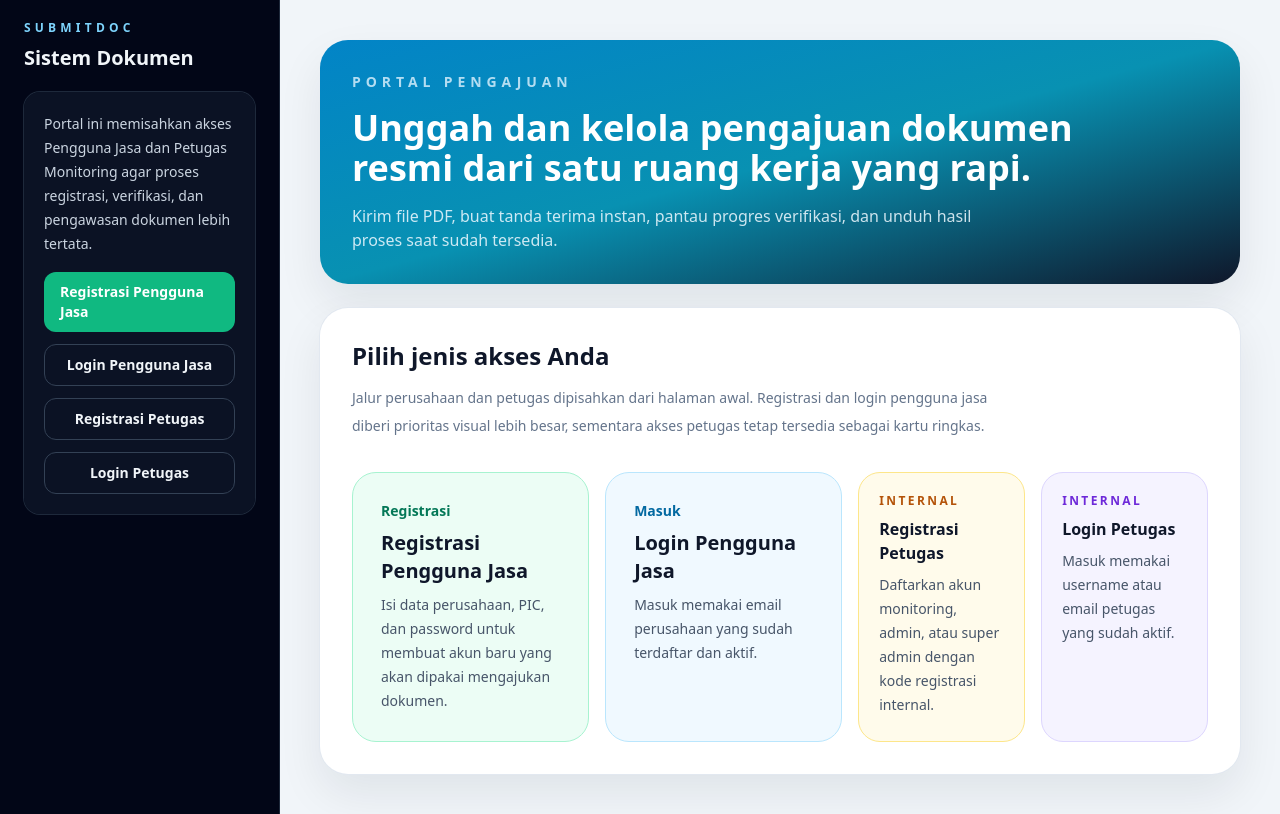
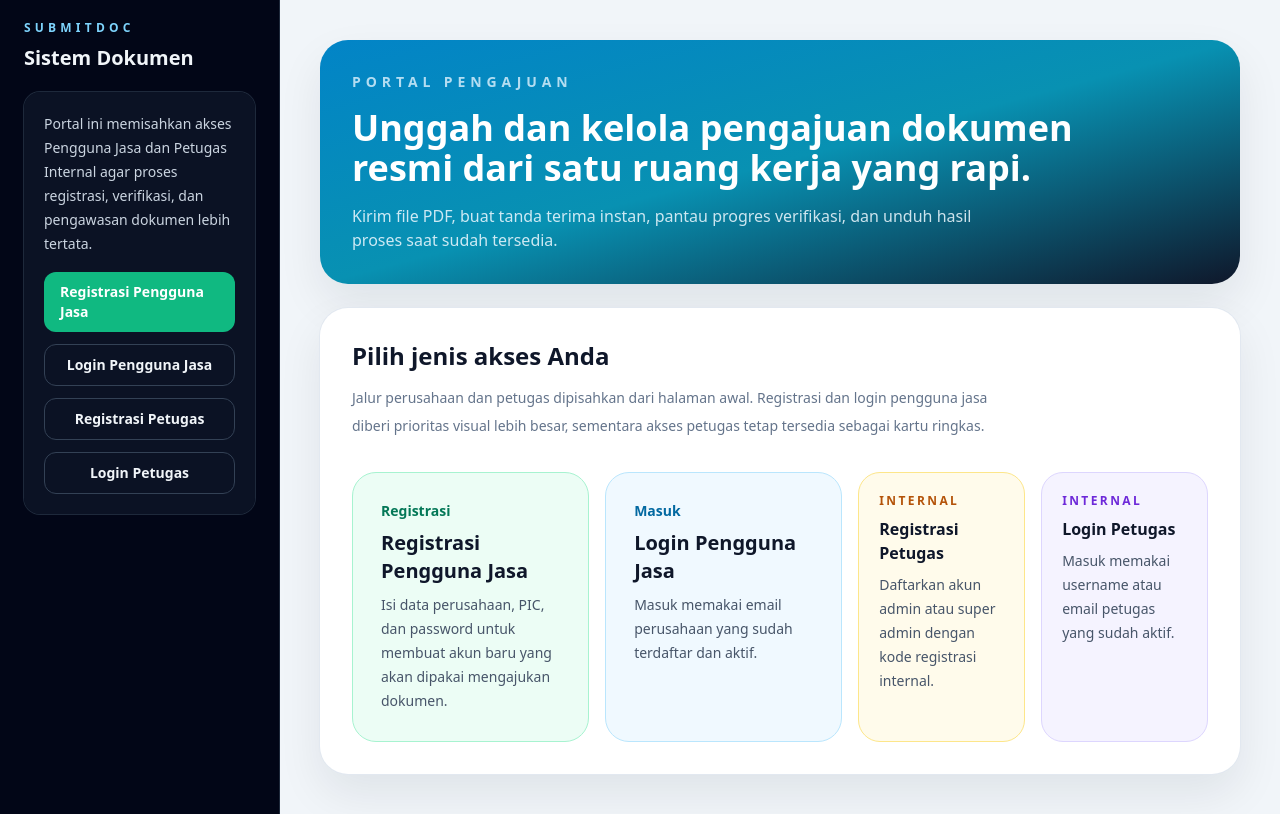
Before and after one commit to donirizkyf/esurat, a FastAPI app: page / in a window 1280 px wide. Run offline with FastAPI, Linux system fonts and the light colour scheme; some libraries are stand-ins or nearby versions.

Commit message:
Refine internal roles and remove legacy monitoring support

```diff
--- a/app/auth.py
+++ b/app/auth.py
@@ -15,15 +15,13 @@ from app.models import User
 router = APIRouter(tags=["authentication"])
 
 SERVICE_USER_ROLE = "service_user"
-MONITORING_ROLES = {"monitoring", "admin", "super_admin"}
-ADMIN_ROLES = {"admin", "super_admin"}
+INTERNAL_ROLES = {"admin", "super_admin"}
 SELF_REGISTRATION_ROLES = {
     SERVICE_USER_ROLE,
-    "monitoring",
     "admin",
     "super_admin",
 }
-INTERNAL_REGISTRATION_ROLES = MONITORING_ROLES
+INTERNAL_REGISTRATION_ROLES = INTERNAL_ROLES
 INTERNAL_SIGNUP_ROLES = {"admin", "super_admin"}
 DEFAULT_INTERNAL_STAFF_ROLE = "Monitoring"
 INTERNAL_SECTION_OPTIONS = (
@@ -64,12 +62,12 @@ def is_service_user(user: User | None) -> bool:
     return bool(user and user.role == SERVICE_USER_ROLE)
 
 
-def is_monitoring_user(user: User | None) -> bool:
-    return bool(user and user.role in MONITORING_ROLES)
+def is_internal_user(user: User | None) -> bool:
+    return bool(user and user.role in INTERNAL_ROLES)
 
 
 def is_admin_user(user: User | None) -> bool:
-    return bool(user and user.role in ADMIN_ROLES)
+    return bool(user and user.role in INTERNAL_ROLES)
 
 
 def is_super_admin(user: User | None) -> bool:
@@ -93,7 +91,6 @@ def get_internal_registration_code(role: str) -> str:
 def get_registration_label(role: str) -> str:
     labels = {
         SERVICE_USER_ROLE: "Pengguna Jasa",
-        "monitoring": "Petugas Monitoring",
         "admin": "Admin",
         "super_admin": "Super Admin",
     }
@@ -101,7 +98,7 @@ def get_registration_label(role: str) -> str:
 
 
 def redirect_after_login(user: User) -> str:
-    if is_monitoring_user(user):
+    if is_internal_user(user):
         return "/admin/dashboard"
     return "/dashboard"
 
@@ -421,12 +418,12 @@ def service_login(
 
 
 @router.get("/login/petugas")
-def monitoring_login_page(request: Request, templates: Jinja2Templates = Depends(get_templates)):
-    return render_login(request, templates, login_type="monitoring")
+def internal_login_page(request: Request, templates: Jinja2Templates = Depends(get_templates)):
+    return render_login(request, templates, login_type="internal")
 
 
 @router.post("/login/petugas")
-def monitoring_login(
+def internal_login(
     request: Request,
     identifier: str = Form(...),
     password: str = Form(...),
@@ -439,7 +436,7 @@ def monitoring_login(
     user = (
         db.query(User)
         .filter(
-            User.role.in_(MONITORING_ROLES),
+            User.role.in_(INTERNAL_ROLES),
             or_(func.lower(User.username) == normalized_identifier, User.email == normalized_identifier),
         )
         .first()
@@ -449,7 +446,7 @@ def monitoring_login(
         return render_login(
             request,
             templates,
-            login_type="monitoring",
+            login_type="internal",
             error="Akun petugas atau kata sandi tidak valid.",
             form_data=form_data,
             status_code=status.HTTP_401_UNAUTHORIZED,
@@ -459,7 +456,7 @@ def monitoring_login(
         return render_login(
             request,
             templates,
-            login_type="monitoring",
+            login_type="internal",
             error="Akun petugas belum aktif.",
             form_data=form_data,
             status_code=status.HTTP_403_FORBIDDEN,
--- a/app/main.py
+++ b/app/main.py
@@ -17,12 +17,12 @@ from app.auth import (
     ACCOUNT_PENDING,
     DEFAULT_INTERNAL_STAFF_ROLE,
     INTERNAL_SECTION_OPTIONS,
-    MONITORING_ROLES,
+    INTERNAL_ROLES,
     SERVICE_USER_ROLE,
     get_current_user,
     hash_password,
     is_admin_user,
-    is_monitoring_user,
+    is_internal_user,
     is_service_user,
     is_super_admin,
     get_session_secret,
@@ -146,7 +146,7 @@ def build_profile_context(
 
 def get_admin_user(request: Request, db: Session) -> models.User | None:
     current_user = get_current_user(request, db)
-    if not is_monitoring_user(current_user):
+    if not is_internal_user(current_user):
         return None
     return current_user
 
@@ -194,7 +194,7 @@ def build_admin_user_management_context(
     is_internal_scope = user_scope == "internal"
     query = db.query(models.User)
     if is_internal_scope:
-        query = query.filter(models.User.role.in_(tuple(MONITORING_ROLES)))
+        query = query.filter(models.User.role.in_(tuple(INTERNAL_ROLES)))
     else:
         query = query.filter(models.User.role == SERVICE_USER_ROLE)
     if selected_status:
@@ -218,6 +218,7 @@ def build_admin_user_management_context(
         "message": message,
         "can_approve_user": is_admin_user(current_user),
         "can_deactivate_user": is_super_admin(current_user),
+        "can_edit_user": is_super_admin(current_user),
         "can_manage_internal_users": is_super_admin(current_user),
         "pending_count": db.query(models.User)
         .filter(
@@ -226,7 +227,7 @@ def build_admin_user_management_context(
         )
         .count(),
         "internal_count": db.query(models.User)
-        .filter(models.User.role.in_(tuple(MONITORING_ROLES)))
+        .filter(models.User.role.in_(tuple(INTERNAL_ROLES)))
         .count(),
     }
 
@@ -281,7 +282,7 @@ def validate_pdf_upload(file: UploadFile, contents: bytes) -> str | None:
 @app.get("/", response_class=HTMLResponse)
 def home(request: Request, db: Session = Depends(get_db)):
     current_user = get_current_user(request, db)
-    if is_monitoring_user(current_user):
+    if is_internal_user(current_user):
         return RedirectResponse(url="/admin/dashboard", status_code=status.HTTP_303_SEE_OTHER)
     return templates.TemplateResponse(request, "index.html", build_home_context(request, db))
 
@@ -614,7 +615,7 @@ def get_managed_user_for_admin(
     query = db.query(models.User).filter(models.User.id == user_id)
     if allow_internal:
         query = query.filter(
-            (models.User.role == SERVICE_USER_ROLE) | models.User.role.in_(tuple(MONITORING_ROLES))
+            (models.User.role == SERVICE_USER_ROLE) | models.User.role.in_(tuple(INTERNAL_ROLES))
         )
     else:
         query = query.filter(models.User.role == SERVICE_USER_ROLE)
--- a/app/manage_users.py
+++ b/app/manage_users.py
@@ -7,7 +7,7 @@ from app.models import User
 from app.schema import sync_schema
 
 
-INTERNAL_ROLES = {"monitoring", "admin", "super_admin"}
+INTERNAL_ROLES = {"admin", "super_admin"}
 ALL_ROLES = {"service_user", *INTERNAL_ROLES}
 ALL_STATUSES = {ACCOUNT_ACTIVE, ACCOUNT_PENDING, ACCOUNT_DEACTIVATED}
 
--- a/app/schema.py
+++ b/app/schema.py
@@ -59,6 +59,10 @@ def sync_schema() -> None:
                 connection.execute(
                     "UPDATE users SET account_status = 'ACTIVE' WHERE account_status IS NULL OR TRIM(account_status) = ''"
                 )
+            if "role" in current_columns:
+                connection.execute(
+                    "UPDATE users SET role = 'admin' WHERE role = 'monitoring'"
+                )
 
             connection.execute(
                 "CREATE UNIQUE INDEX IF NOT EXISTS ix_users_email ON users (email)"
--- a/templates/base.html
+++ b/templates/base.html
@@ -67,9 +67,9 @@
                         Dashboard Pengguna Jasa
                     </a>
                     {% endif %}
-                    {% if current_user.role in ['monitoring', 'admin', 'super_admin'] %}
+                    {% if current_user.role in ['admin', 'super_admin'] %}
                     <a href="/admin/dashboard" class="flex items-center rounded-2xl px-4 py-3 text-sm font-medium transition {% if request.url.path.startswith('/admin') and not request.url.path.startswith('/admin/users') %}bg-emerald-500 text-white shadow-lg shadow-emerald-900/30{% else %}text-slate-300 hover:bg-slate-900 hover:text-white{% endif %}">
-                        Dashboard Monitoring
+                        Dashboard Internal
                     </a>
                     {% endif %}
                     {% if current_user.role in ['admin', 'super_admin'] %}
@@ -89,7 +89,7 @@
                 </div>
                 {% else %}
                 <div class="rounded-2xl bg-slate-900/70 p-5 ring-1 ring-slate-800">
-                    <p class="text-sm leading-6 text-slate-300">Portal ini memisahkan akses Pengguna Jasa dan Petugas Monitoring agar proses registrasi, verifikasi, dan pengawasan dokumen lebih tertata.</p>
+                    <p class="text-sm leading-6 text-slate-300">Portal ini memisahkan akses Pengguna Jasa dan Petugas Internal agar proses registrasi, verifikasi, dan pengawasan dokumen lebih tertata.</p>
                     <div class="mt-4 grid gap-3">
                         <a href="/register/pengguna-jasa" class="inline-flex items-center justify-center rounded-xl bg-emerald-500 px-4 py-2.5 text-sm font-semibold text-white transition hover:bg-emerald-400">Registrasi Pengguna Jasa</a>
                         <a href="/login/pengguna-jasa" class="inline-flex items-center justify-center rounded-xl border border-slate-700 px-4 py-2.5 text-sm font-semibold text-slate-100 transition hover:bg-slate-900">Login Pengguna Jasa</a>
--- a/templates/index.html
+++ b/templates/index.html
@@ -87,7 +87,7 @@
             <a href="/register/petugas" class="rounded-[22px] border border-amber-200 bg-amber-50 p-4 text-left transition hover:-translate-y-0.5 hover:shadow-lg sm:p-5">
                 <p class="text-xs font-semibold uppercase tracking-[0.2em] text-amber-700">Internal</p>
                 <h2 class="mt-2 text-base font-semibold text-slate-900">Registrasi Petugas</h2>
-                <p class="mt-2 text-sm leading-6 text-slate-600">Daftarkan akun monitoring, admin, atau super admin dengan kode registrasi internal.</p>
+                <p class="mt-2 text-sm leading-6 text-slate-600">Daftarkan akun admin atau super admin dengan kode registrasi internal.</p>
             </a>
             <a href="/login/petugas" class="rounded-[22px] border border-violet-200 bg-violet-50 p-4 text-left transition hover:-translate-y-0.5 hover:shadow-lg sm:p-5">
                 <p class="text-xs font-semibold uppercase tracking-[0.2em] text-violet-700">Internal</p>
--- a/templates/register.html
+++ b/templates/register.html
@@ -27,7 +27,7 @@
             </h1>
             <p class="mt-2 text-sm leading-6 text-slate-500">
                 {% if register_type == "internal" %}
-                Isi data petugas, pilih jenis akun, lalu tentukan bagian. Role kerja dan pengaturan lanjutan hanya dikelola oleh super admin.
+                Isi data petugas, pilih jenis akun, lalu tentukan bagian. Fungsi kerja dan pengaturan lanjutan dikelola oleh super admin.
                 {% else %}
                 Lengkapi data perusahaan untuk membuat akun Pengguna Jasa yang dipakai mengajukan dokumen.
                 {% endif %}
```
Also changed, not shown: MANUAL_DEMO.md (+10 -11 lines), templates/admin_user_detail.html (+7 -7 lines), templates/admin_users.html (+4 -4 lines), templates/login.html (+8 -8 lines), README.md, README_KELOLA_AKUN_PETUGAS.md.
